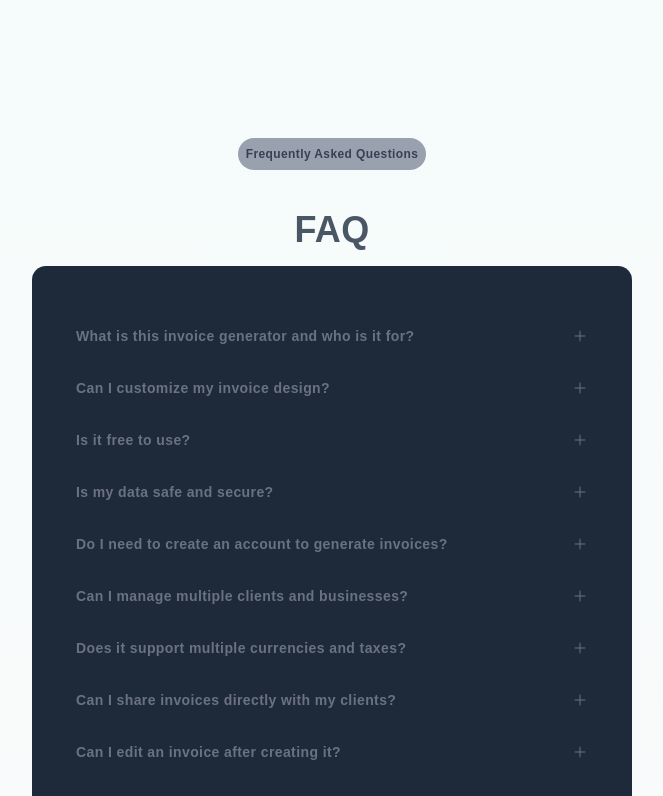
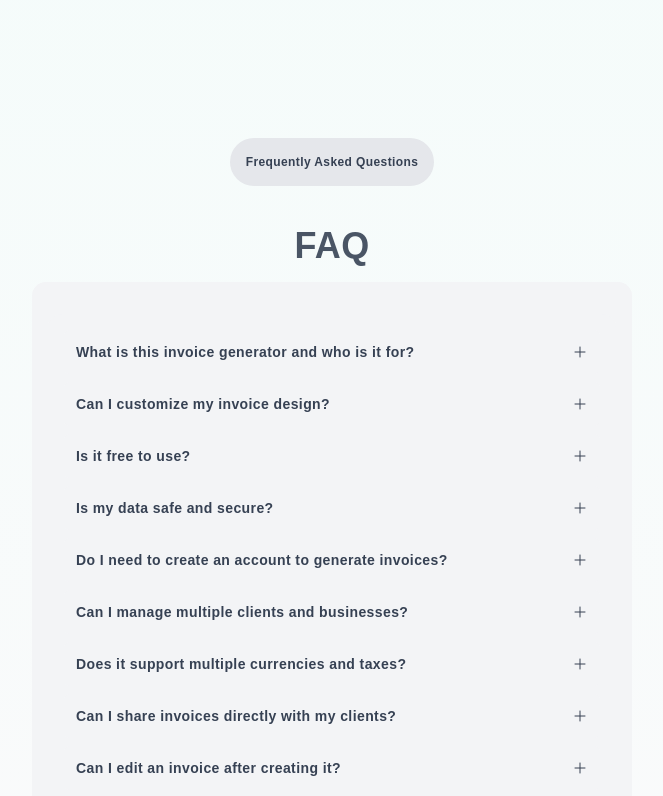
Before and after one commit to surajgupt01/Invo-Gen, a Next.js app: page / in a window 1280 px wide. Shown: the part 2880-3676 px from the top of the page, without its empty margins (308-971 px from the left). Built offline with nearby package versions, Linux system fonts and the light colour scheme.

Commit message:
FAQ changed

```diff
--- a/app/component/FAQ.tsx
+++ b/app/component/FAQ.tsx
@@ -69,20 +69,20 @@ export default function FAQ() {
 
   return (
     <div className="mt-30 flex flex-col items-center w-full h-auto  md:p-6 p-4">
-      <div className="bg-gray-400 rounded-full text-xs font-semibold text-gray-700 p-2 ">
+      <div className="bg-gray-200 rounded-full text-xs font-semibold text-gray-700 p-4 ">
         Frequently Asked Questions
       </div>
       <div className="text-4xl font-bold text-gray-600 mt-10">FAQ</div>
-      <div className="bg-gray-800 rounded-xl md:w-150 w-full h-auto mt-4 p-4">
-        <div className="bg-gray-800 rounded-xl w-full mt-4 md:p-4 p-2 space-y-2">
+      <div className="bg-gray-100 rounded-xl md:w-150 w-full h-auto mt-4 p-4">
+        <div className="bg-gray-100 rounded-xl w-full mt-4 md:p-4 p-2 space-y-2">
           {Questions.map((ele, idx) => {
             const isOpen = open === idx;
 
             return (
-              <div key={idx} className={`rounded-sm  overflow-hidden bg-gray-800 ${open==idx ? 'bg-gray-900 overflow-auto' : ''}`}>
+              <div key={idx} className={`rounded-sm  overflow-hidden bg-gray-100 ${open==idx ? 'bg-gray-200 overflow-auto' : ''}`}>
                 <button
                   onClick={() => setOpen(isOpen ? -1 : idx)}
-                  className="w-full text-left flex justify-between cursor-pointer items-center md:p-3 p-2 text-sm text-gray-500 font-semibold hover:bg-gray-900 transition-all"
+                  className="w-full text-left flex justify-between cursor-pointer items-center md:p-3 p-2 text-sm text-gray-700 font-semibold hover:bg-gray-200 transition-all"
                 >
                   <span>{ele.question}</span>
 
@@ -100,7 +100,7 @@ export default function FAQ() {
                     isOpen ? "max-h-40 opacity-100" : "max-h-0 opacity-0"
                   }`}
                 >
-                  <p className="p-3 text-xs text-gray-400">{ele.answer}</p>
+                  <p className="p-3 text-xs text-gray-700">{ele.answer}</p>
                 </div>
               </div>
             );
```
